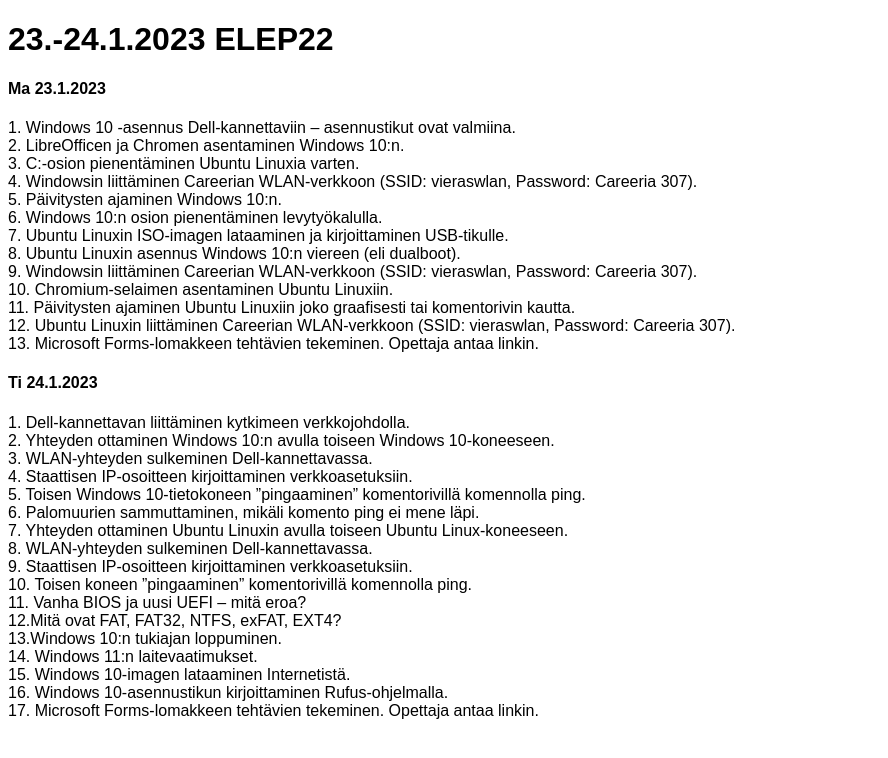
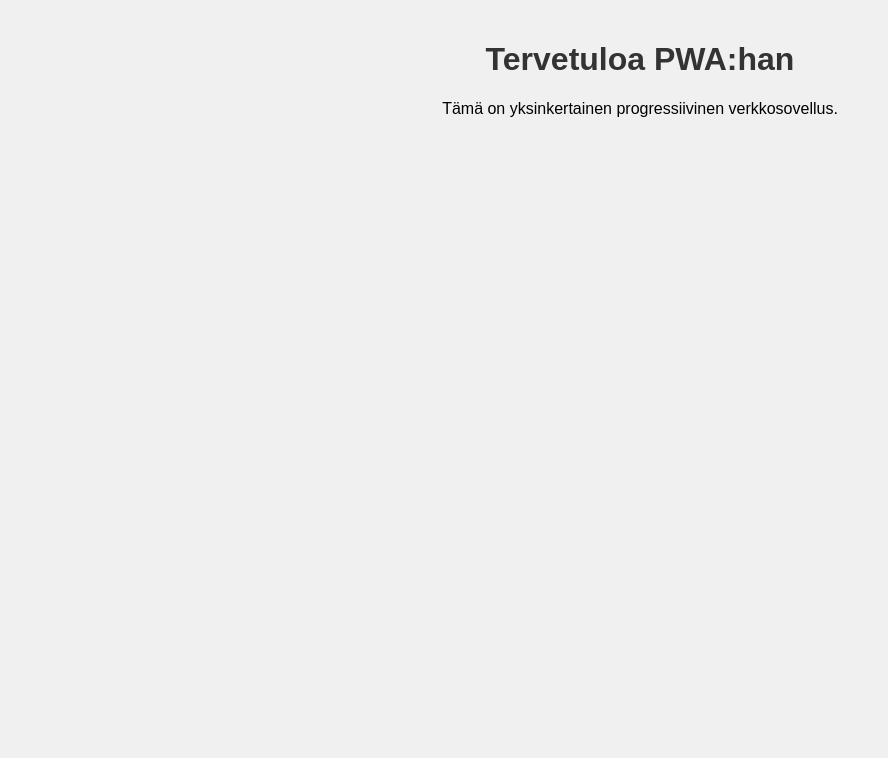
Before and after one commit to scastren/kotisivu, a plain HTML site: page index.html in a window 1280 px wide. Shown: the whole page, without its empty margins (0-888 px from the left). Drawn offline with Linux system fonts and the light colour scheme.

Commit message:
Add files via upload

```diff
--- a/index.html
+++ b/index.html
@@ -1,56 +1,15 @@
 <!DOCTYPE html>
-<html>
+<html lang="fi">
 <head>
-<title>23.-24.1.2023 ELEP22</title>
-
-<style>
-body {
-  font-family: Arial, sans-serif;
-}
-</style>
-
-<meta charset="UTF-8">
-
+  <meta charset="UTF-8">
+  <meta name="viewport" content="width=device-width, initial-scale=1.0">
+  <title>Minun PWA</title>
+  <link rel="stylesheet" href="style.css">
+  <link rel="manifest" href="manifest.json">
 </head>
 <body>
-
-<h1>23.-24.1.2023 ELEP22</h1>
-
-<h4>Ma 23.1.2023</h4>
-
-1. Windows 10 -asennus Dell-kannettaviin – asennustikut ovat valmiina.<br>
-2. LibreOfficen ja Chromen asentaminen Windows 10:n.<br>
-3. C:-osion pienentäminen Ubuntu Linuxia varten.<br>
-4. Windowsin liittäminen Careerian WLAN-verkkoon (SSID: vieraswlan, Password: Careeria 307).<br>
-5. Päivitysten ajaminen Windows 10:n.<br>
-6. Windows 10:n osion pienentäminen levytyökalulla.<br>
-7. Ubuntu Linuxin ISO-imagen lataaminen ja kirjoittaminen USB-tikulle.<br>
-8. Ubuntu Linuxin asennus Windows 10:n viereen (eli dualboot).<br>
-9. Windowsin liittäminen Careerian WLAN-verkkoon (SSID: vieraswlan, Password: Careeria 307).<br>
-10. Chromium-selaimen asentaminen Ubuntu Linuxiin.<br>
-11. Päivitysten ajaminen Ubuntu Linuxiin joko graafisesti tai komentorivin kautta.<br>
-12. Ubuntu Linuxin liittäminen Careerian WLAN-verkkoon (SSID: vieraswlan, Password: Careeria 307).<br>
-13. Microsoft Forms-lomakkeen tehtävien tekeminen. Opettaja antaa linkin.<br>
-
-<h4>Ti 24.1.2023</h4>
-
-1. Dell-kannettavan liittäminen kytkimeen verkkojohdolla.<br>
-2. Yhteyden ottaminen Windows 10:n avulla toiseen Windows 10-koneeseen.<br>
-3. WLAN-yhteyden sulkeminen Dell-kannettavassa.<br>
-4. Staattisen IP-osoitteen kirjoittaminen verkkoasetuksiin.<br>
-5. Toisen Windows 10-tietokoneen ”pingaaminen” komentorivillä komennolla ping.<br>
-6. Palomuurien sammuttaminen, mikäli komento ping ei mene läpi.<br>
-7. Yhteyden ottaminen Ubuntu Linuxin avulla toiseen Ubuntu Linux-koneeseen.<br>
-8. WLAN-yhteyden sulkeminen Dell-kannettavassa.<br>
-9. Staattisen IP-osoitteen kirjoittaminen verkkoasetuksiin.<br>
-10. Toisen koneen ”pingaaminen” komentorivillä komennolla ping.<br>
-11. Vanha BIOS ja uusi UEFI – mitä eroa?<br>
-12.Mitä ovat FAT, FAT32, NTFS, exFAT, EXT4?<br>
-13.Windows 10:n tukiajan loppuminen.<br>
-14. Windows 11:n laitevaatimukset.<br>
-15. Windows 10-imagen lataaminen Internetistä.<br>
-16. Windows 10-asennustikun kirjoittaminen Rufus-ohjelmalla.<br>
-17. Microsoft Forms-lomakkeen tehtävien tekeminen. Opettaja antaa linkin.<br>
-
+  <h1>Tervetuloa PWA:han</h1>
+  <p>Tämä on yksinkertainen progressiivinen verkkosovellus.</p>
+  <script src="script.js"></script>
 </body>
 </html>
--- /dev/null
+++ b/script.js
@@ -0,0 +1,5 @@
+if ('serviceWorker' in navigator) {
+  navigator.serviceWorker.register('./service-worker.js')
+    .then(() => console.log('Palvelutyöntekijä rekisteröity onnistuneesti.'))
+    .catch(error => console.error('Palvelutyöntekijän rekisteröinti epäonnistui:', error));
+}
--- /dev/null
+++ b/style.css
@@ -0,0 +1,11 @@
+body {
+  font-family: Arial, sans-serif;
+  text-align: center;
+  margin: 0;
+  padding: 20px;
+  background-color: #f0f0f0;
+}
+
+h1 {
+  color: #333;
+}
```
Also changed, not shown: service-worker.js (added, +25 -0 lines), icon-192x192.png (added), icon-512x512.png (added), manifest.json (added), pwa_yksinkertainen.txt (added), simple_pwa.txt (added).
